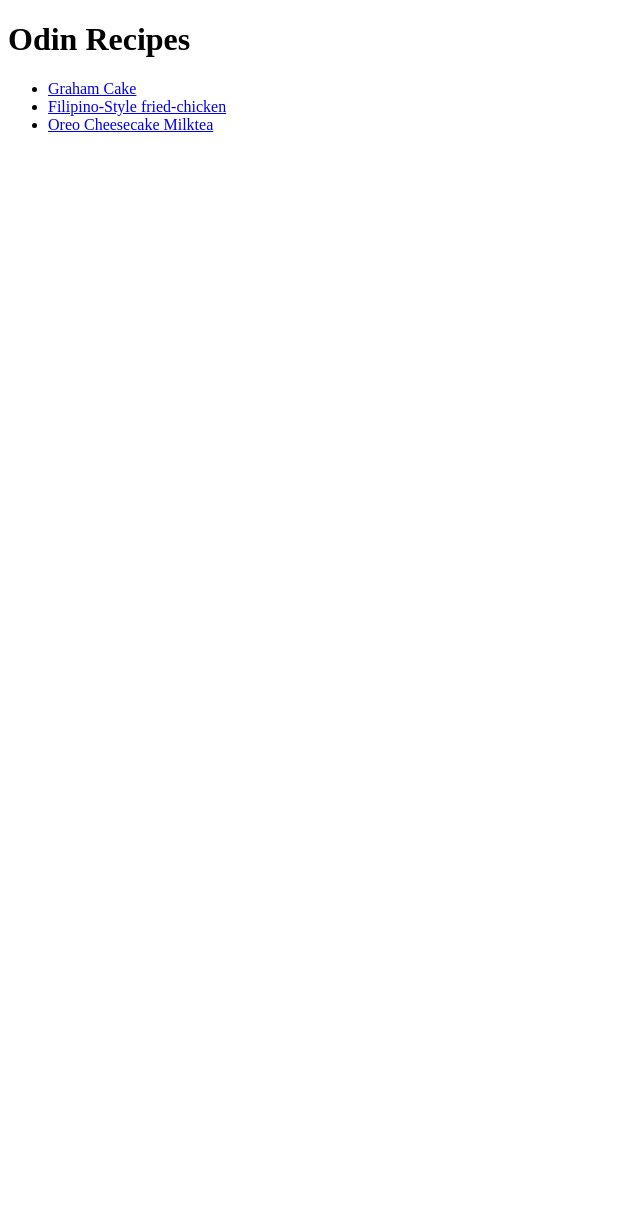
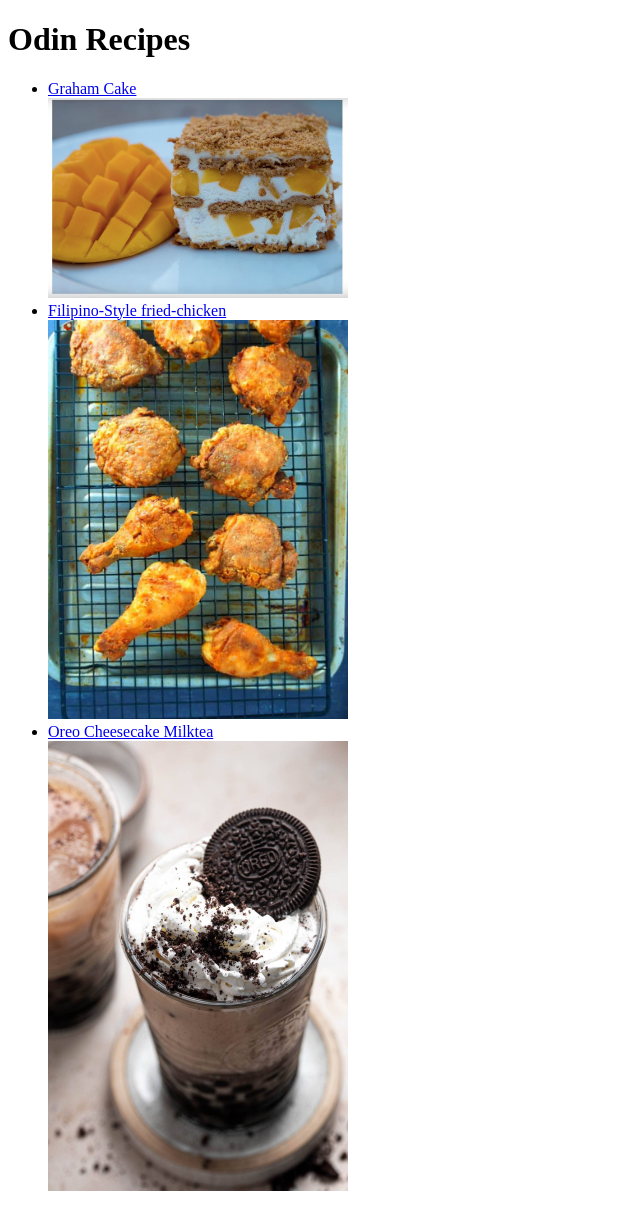
Before and after one commit to haroldricafrente/odin-recipes, a plain HTML site: page index.html in a window 1280 px wide. Shown: the whole page, without its empty margins (0-640 px from the left). Before the commit the page ends 800 px from the top, so only its background shows below. Drawn offline with Linux system fonts and the light colour scheme.

Commit message:
feat: Add image below hyperlink

```diff
--- a/index.html
+++ b/index.html
@@ -9,8 +9,13 @@
         <h1>Odin Recipes</h1>
         <ul>
             <li><a href="recipes/graham-cake.html">Graham Cake</a></li>
+            <img src="./images/Graham-Cake11.jpg" alt="graham cake" width="300">
+
             <li><a href="recipes/fried-chicken.html">Filipino-Style fried-chicken</a></li>
+            <img src="./images/crispy-filipino-style-fried-chicken-730x973.jpg" alt="fried chicken" width="300">
+
             <li><a href="recipes/oreo-milktea.html">Oreo Cheesecake Milktea</a></li>
+            <img src="./images/Oreo-Bubble-Milk-Tea-Boba-12.jpg" alt="oreo milktea" width="300">
         </ul>
     </body>
 </html>
```
